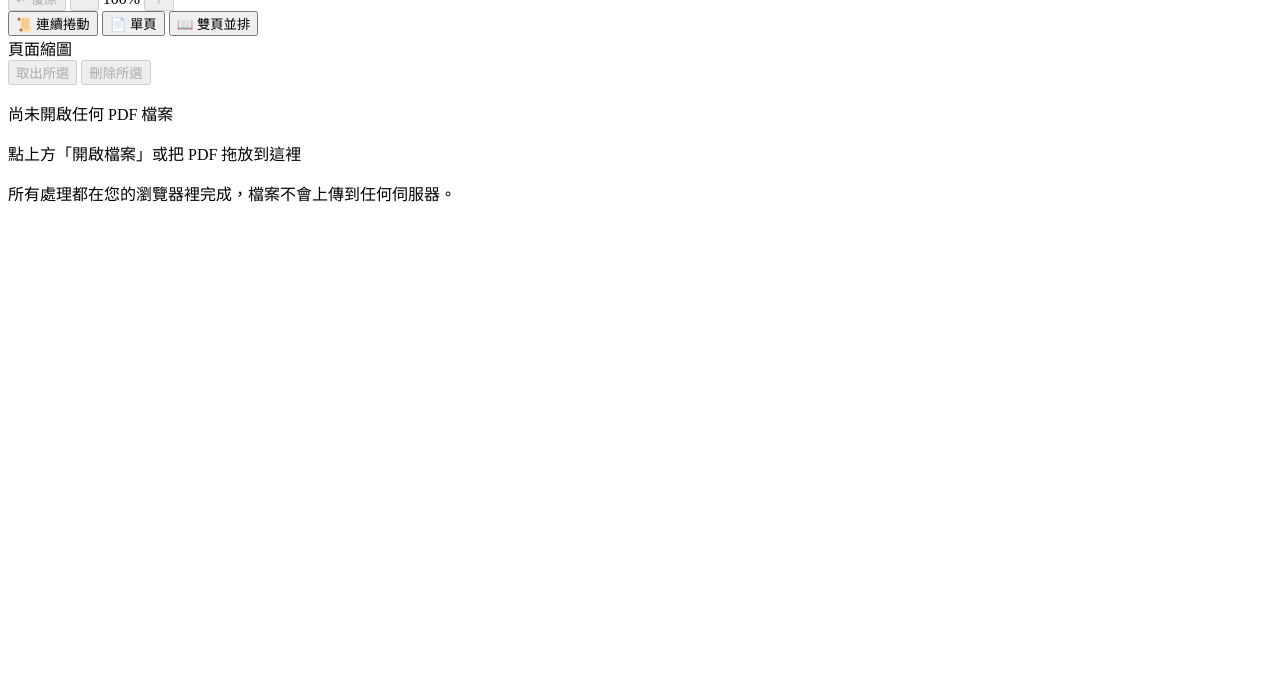
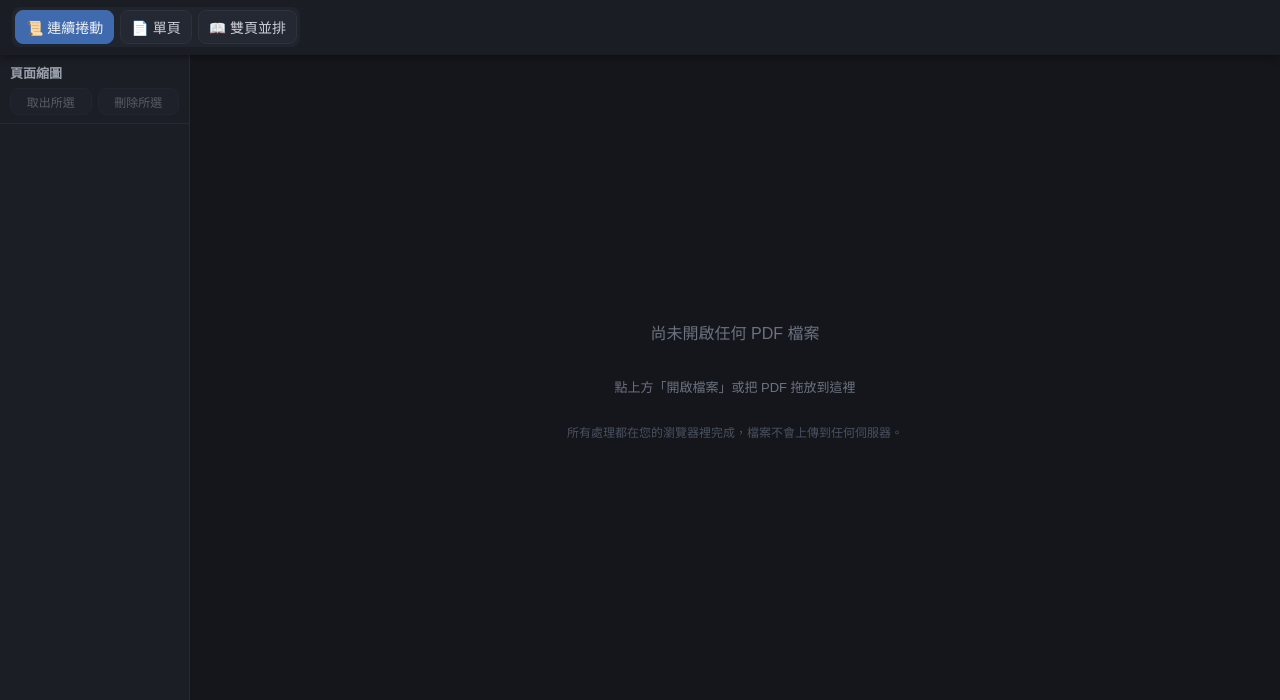
Before and after one commit to micliou877/43pdf-editor, a plain HTML site: page index.html in a window 1280 px wide. Shown: the part 100-800 px from the top of the page. Drawn offline with Linux system fonts and the light colour scheme; a script that the page names is missing.

Commit message:
修正：index.html 引用檔名蓋版後沒改回來，導致樣式/程式讀不到
上次蓋版時把 index.html 從預覽檔複製過來，裡面還留著指向已刪除的
style_preview.css／app_preview.js 的連結，造成整頁變成瀏覽器預設樣式、
沒有任何互動。改回指向正式的 style.css／app.js；備份用的
index_legacy_light.html 同步改成指向 style_legacy_light.css／app_legacy_light.js，
讓它自己打開也能看到真正的舊版樣子。

Co-Authored-By: Claude Sonnet 5 <noreply@anthropic.com>

```diff
--- a/index.html
+++ b/index.html
@@ -8,7 +8,7 @@
 <link rel="icon" href="icon-192.png">
 <link rel="apple-touch-icon" href="icon-192.png">
 <meta name="theme-color" content="#14161b">
-<link rel="stylesheet" href="style_preview.css">
+<link rel="stylesheet" href="style.css">
 </head>
 <body>
 
@@ -191,6 +191,6 @@
 
 <script src="https://cdnjs.cloudflare.com/ajax/libs/pdf.js/3.11.174/pdf.min.js"></script>
 <script src="https://cdnjs.cloudflare.com/ajax/libs/pdf-lib/1.17.1/pdf-lib.min.js"></script>
-<script src="app_preview.js"></script>
+<script src="app.js"></script>
 </body>
 </html>
```
Also changed, not shown: index_legacy_light.html (+2 -2 lines).
